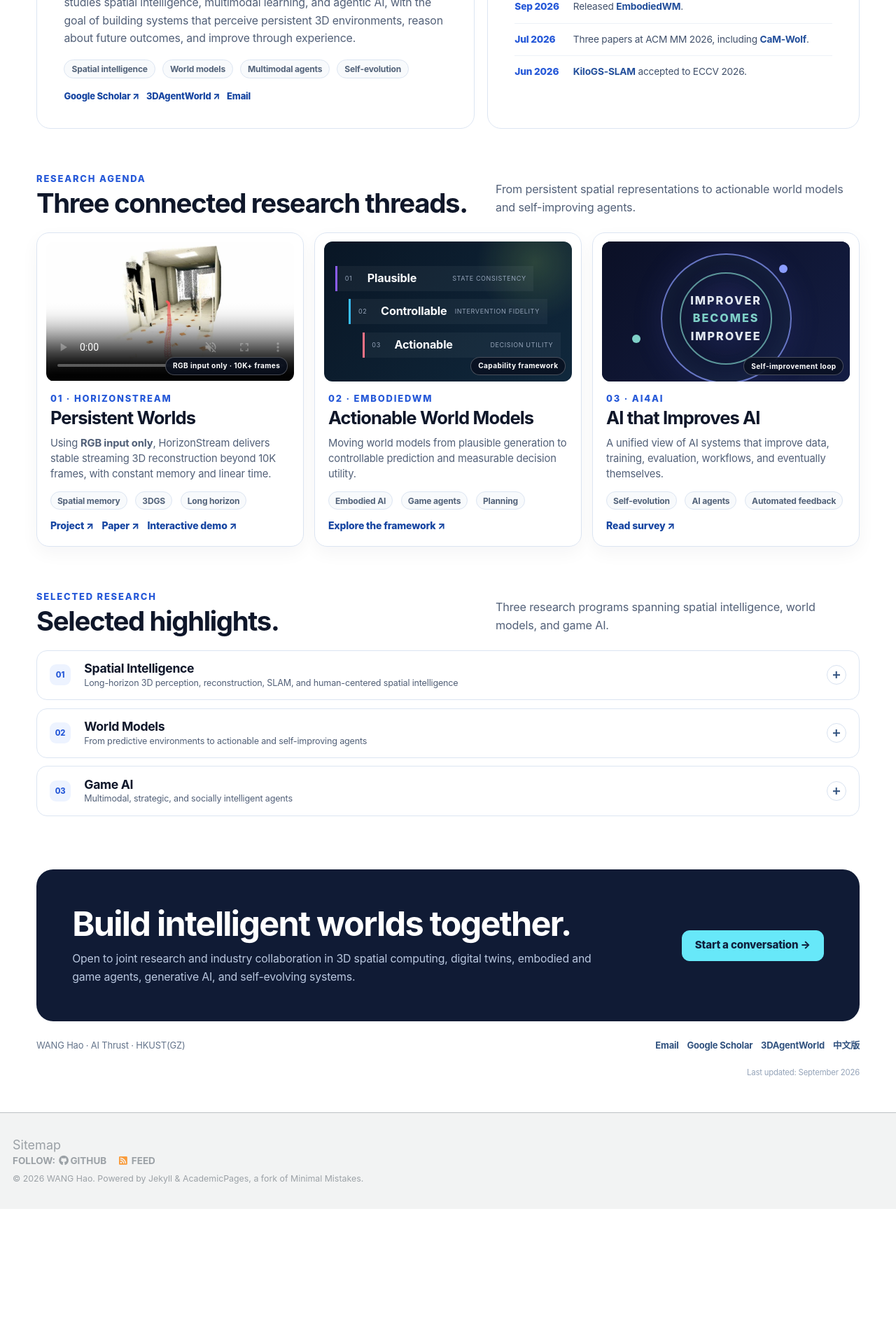
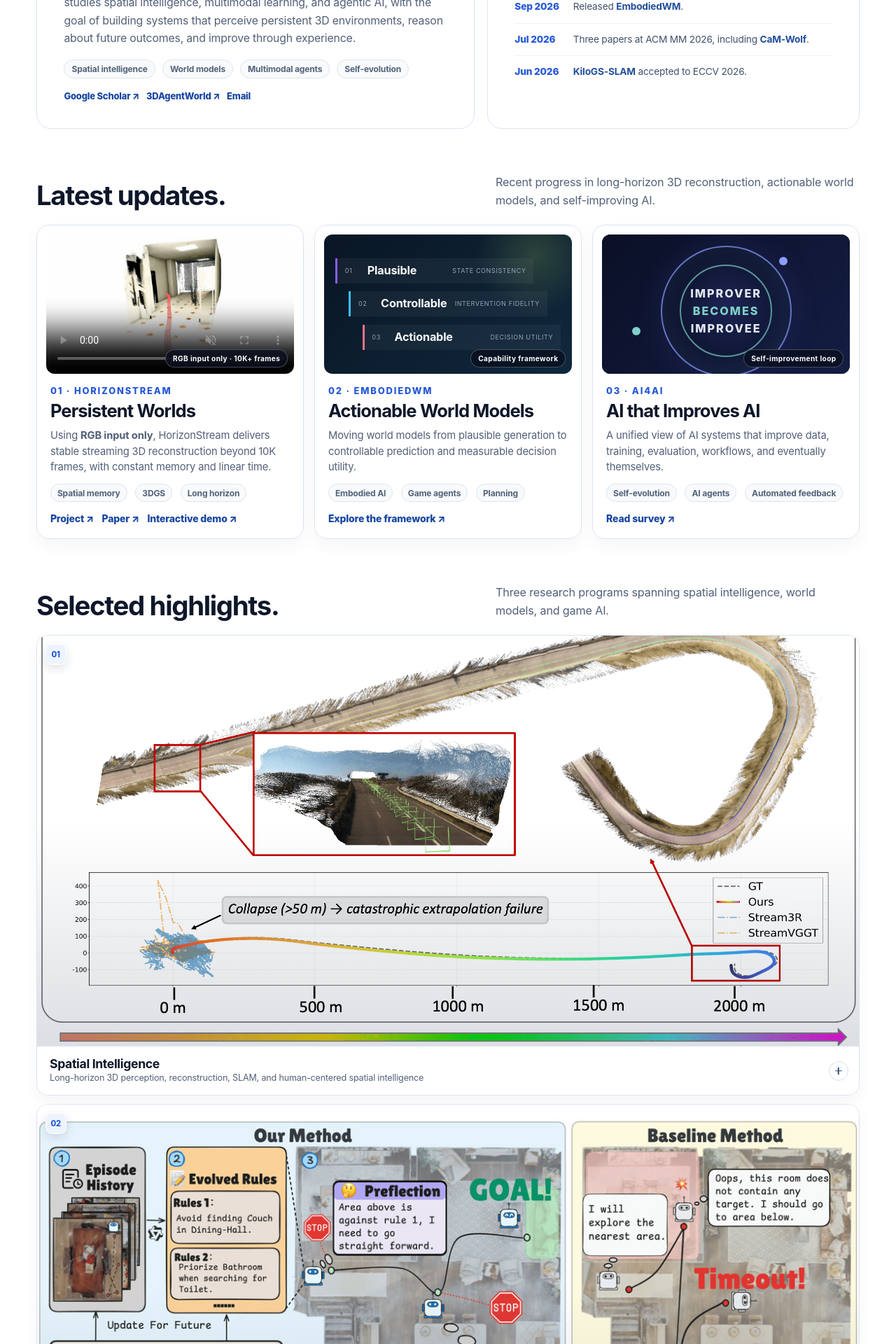
Before and after one commit to hwang1996/hwang1996.github.io, a Jekyll site: the page built from _pages/about.md, in a window 1280 px wide. Shown: the part 810-2730 px from the top of the page at 70% size. Built offline with Jekyll 4.4.1, drawn with Linux system fonts in a browser that asks for light colours; before the commit the page ends 2537 px from its top, so only the background shows below that; grey boxes are pictures that could not be loaded.

Commit message:
Redesign homepage

```diff
--- a/_includes/research-home-style.html
+++ b/_includes/research-home-style.html
@@ -541,57 +541,117 @@
 
   .rh-highlight-groups {
     display: grid;
+    grid-template-columns: 1fr;
     gap: 0.65rem;
   }
 
   .rh-highlight-group {
-    overflow: hidden;
-    border: 1px solid var(--line);
-    border-radius: 15px;
-    background: #fff;
+    display: block;
   }
 
-  .rh-highlight-group summary {
+  .rh-highlight-tabs {
     display: grid;
-    grid-template-columns: 34px minmax(0, 1fr) 28px;
+    grid-template-columns: repeat(3, minmax(0, 1fr));
     gap: 0.85rem;
+  }
+
+  .rh-highlight-group summary,
+  .rh-highlight-tab {
+    display: grid;
+    overflow: hidden;
+    grid-template-columns: minmax(0, 1fr) 30px;
+    grid-template-rows: auto auto;
+    gap: 0;
     align-items: center;
-    padding: 0.85rem 1rem;
+    padding: 0;
+    border: 1px solid var(--line);
+    border-radius: 16px;
+    background: #fff;
+    box-shadow: 0 9px 24px rgba(15, 23, 42, 0.045);
+    color: inherit;
     cursor: pointer;
+    font: inherit;
     list-style: none;
-    transition: background 160ms ease;
+    text-align: left;
+    transition: transform 160ms ease, border-color 160ms ease, box-shadow 160ms ease;
   }
 
   .rh-highlight-group summary::-webkit-details-marker {
     display: none;
   }
 
-  .rh-highlight-group summary:hover {
-    background: #f8fbff;
+  .rh-highlight-group summary:hover,
+  .rh-highlight-tab:hover {
+    border-color: #bfd2f1;
+    box-shadow: 0 14px 30px rgba(15, 23, 42, 0.075);
+    transform: translateY(-2px);
   }
 
-  .rh-highlight-group[open] summary {
+  .rh-highlight-group[open] summary,
+  .rh-highlight-tab[aria-expanded="true"] {
+    border-color: #8eb4ee;
+    box-shadow: 0 0 0 2px rgba(37, 99, 235, 0.08), 0 14px 30px rgba(15, 23, 42, 0.07);
+  }
+
+  .rh-highlight-group__visual {
+    position: relative;
+    display: block;
+    overflow: hidden;
+    grid-column: 1 / -1;
+    width: 100%;
+    aspect-ratio: 2 / 1;
     border-bottom: 1px solid var(--line);
-    background: #f8fbff;
+    background: #f5f8fc;
+  }
+
+  .rh-highlight-group__visual::after {
+    position: absolute;
+    inset: 45% 0 0;
+    background: linear-gradient(180deg, transparent, rgba(8, 25, 52, 0.14));
+    content: "";
+    pointer-events: none;
+  }
+
+  .rh-highlight-group__visual img {
+    display: block;
+    width: 100%;
+    height: 100%;
+    object-fit: cover;
+    transition: transform 220ms ease;
+  }
+
+  .rh-highlight-group summary:hover .rh-highlight-group__visual img,
+  .rh-highlight-tab:hover .rh-highlight-group__visual img {
+    transform: scale(1.025);
   }
 
   .rh-highlight-group__index {
+    position: absolute;
+    top: 0.65rem;
+    left: 0.65rem;
+    z-index: 1;
     display: grid;
     width: 30px;
     height: 30px;
+    border: 1px solid rgba(255, 255, 255, 0.78);
     border-radius: 9px;
     place-items: center;
-    background: #edf3ff;
+    background: rgba(237, 243, 255, 0.92);
+    box-shadow: 0 5px 14px rgba(15, 23, 42, 0.12);
     color: var(--blue);
     font-size: 0.62rem;
     font-weight: 850;
+    backdrop-filter: blur(8px);
   }
 
   .rh-highlight-group__title {
     display: flex;
     min-width: 0;
+    grid-column: 1;
+    grid-row: 2;
     flex-direction: column;
     gap: 0.12rem;
+    padding: 0.8rem 0.2rem 0.9rem 1rem;
   }
 
   .rh-highlight-group__title strong {
@@ -601,15 +661,23 @@
   }
 
   .rh-highlight-group__title small {
+    display: -webkit-box;
+    overflow: hidden;
     color: var(--muted);
     font-size: 0.7rem;
     line-height: 1.35;
+    -webkit-box-orient: vertical;
+    -webkit-line-clamp: 2;
   }
 
   .rh-highlight-group__toggle {
     position: relative;
+    grid-column: 2;
+    grid-row: 2;
+    justify-self: end;
     width: 28px;
     height: 28px;
+    margin-right: 0.85rem;
     border: 1px solid #d8e2f0;
     border-radius: 50%;
     background: #fff;
@@ -632,8 +700,31 @@
     transform: translate(-50%, -50%) rotate(90deg);
   }
 
-  .rh-highlight-group[open] .rh-highlight-group__toggle::after {
+  .rh-highlight-group[open] .rh-highlight-group__toggle::after,
+  .rh-highlight-tab[aria-expanded="true"] .rh-highlight-group__toggle::after {
     transform: translate(-50%, -50%) rotate(90deg) scaleX(0);
+  }
+
+  .rh-highlight-group > .rh-project-list,
+  .rh-highlight-panel {
+    overflow: hidden;
+    margin-top: 0.85rem;
+    border: 1px solid var(--line);
+    border-radius: 15px;
+  }
+
+  .rh-highlight-panel[hidden] {
+    display: none;
+  }
+
+  .rh-highlight-panel > .rh-project-list {
+    border: 0;
+    border-radius: 0;
+  }
+
+  .rh-highlight-tab:focus-visible {
+    outline: 3px solid rgba(37, 99, 235, 0.35);
+    outline-offset: 3px;
   }
 
   .rh-project-list {
@@ -915,6 +1006,35 @@
       grid-template-columns: 1fr;
     }
 
+    .rh-highlight-groups {
+      grid-template-columns: 1fr;
+      gap: 0.7rem;
+    }
+
+    .rh-highlight-tabs {
+      grid-template-columns: 1fr;
+      gap: 0.7rem;
+    }
+
+    .rh-highlight-group__visual {
+      aspect-ratio: 16 / 7;
+    }
+
+    .rh-highlight-group[open] summary {
+      border-radius: 15px 15px 0 0;
+    }
+
+    .rh-highlight-group > .rh-project-list,
+    .rh-highlight-panel {
+      margin-top: -1px;
+      border-radius: 0 0 15px 15px;
+    }
+
+    .rh-highlight-panel {
+      margin-top: 0.7rem;
+      border-radius: 15px;
+    }
+
     .rh-project-list,
     .rh-collab {
       grid-template-columns: 1fr;
@@ -922,12 +1042,6 @@
 
     .rh-project-item:last-child:nth-child(3n + 2) {
       grid-column: auto;
-    }
-
-    .rh-highlight-group summary {
-      grid-template-columns: 32px minmax(0, 1fr) 26px;
-      gap: 0.65rem;
-      padding: 0.78rem;
     }
 
     .rh-section__head {
@@ -946,6 +1060,7 @@
   @media (prefers-reduced-motion: reduce) {
     .rh-button,
     .rh-highlight-group summary,
+    .rh-highlight-group__visual img,
     .rh-highlight-group__toggle::before,
     .rh-highlight-group__toggle::after {
       transition: none;
--- a/_pages/about.md
+++ b/_pages/about.md
@@ -61,10 +61,9 @@
   <section class="rh-section" id="featured" aria-labelledby="featured-title">
     <div class="rh-section__head">
       <div>
-        <span class="rh-kicker">Research agenda</span>
-        <h2 id="featured-title">Three connected research threads.</h2>
+        <h2 id="featured-title">Latest updates.</h2>
       </div>
-      <p>From persistent spatial representations to actionable world models and self-improving agents.</p>
+      <p>Recent progress in long-horizon 3D reconstruction, actionable world models, and self-improving AI.</p>
     </div>
 
     <div class="rh-showcases">
@@ -136,16 +135,15 @@
   <section class="rh-section rh-highlights" aria-labelledby="highlights-title">
     <div class="rh-section__head">
       <div>
-        <span class="rh-kicker">Selected research</span>
         <h2 id="highlights-title">Selected highlights.</h2>
       </div>
       <p>Three research programs spanning spatial intelligence, world models, and game AI.</p>
     </div>
 
     <div class="rh-highlight-groups">
-      <details class="rh-highlight-group">
+      <details class="rh-highlight-group" name="research-highlights">
         <summary>
-          <span class="rh-highlight-group__index">01</span>
+          <span class="rh-highlight-group__visual"><img src="/images/projects/longstream.png" alt="LongStream metric-scale 3D reconstruction" loading="lazy"><span class="rh-highlight-group__index">01</span></span>
           <span class="rh-highlight-group__title"><strong>Spatial Intelligence</strong><small>Long-horizon 3D perception, reconstruction, SLAM, and human-centered spatial intelligence</small></span>
           <span class="rh-highlight-group__toggle" aria-hidden="true"></span>
         </summary>
@@ -213,9 +211,9 @@
         </div>
       </details>
 
-      <details class="rh-highlight-group">
+      <details class="rh-highlight-group" name="research-highlights">
         <summary>
-          <span class="rh-highlight-group__index">02</span>
+          <span class="rh-highlight-group__visual"><img src="/images/projects/evolvenav.jpg" alt="EvolveNav self-evolving navigation agent" loading="lazy"><span class="rh-highlight-group__index">02</span></span>
           <span class="rh-highlight-group__title"><strong>World Models</strong><small>From predictive environments to actionable and self-improving agents</small></span>
           <span class="rh-highlight-group__toggle" aria-hidden="true"></span>
         </summary>
@@ -243,9 +241,9 @@
         </div>
       </details>
 
-      <details class="rh-highlight-group">
+      <details class="rh-highlight-group" name="research-highlights">
         <summary>
-          <span class="rh-highlight-group__index">03</span>
+          <span class="rh-highlight-group__visual"><img src="/images/projects/cam-wolf.jpg" alt="CaM-Wolf multimodal social deduction agent" loading="lazy"><span class="rh-highlight-group__index">03</span></span>
           <span class="rh-highlight-group__title"><strong>Game AI</strong><small>Multimodal, strategic, and socially intelligent agents</small></span>
           <span class="rh-highlight-group__toggle" aria-hidden="true"></span>
         </summary>
@@ -303,4 +301,5 @@
     </div>
     <span class="rh-updated">Last updated: September 2026</span>
   </footer>
+  <script src="/assets/js/research-highlights.js" defer></script>
 </div>
```
Also changed, not shown: _pages/about-zh.md (+9 -8 lines).
